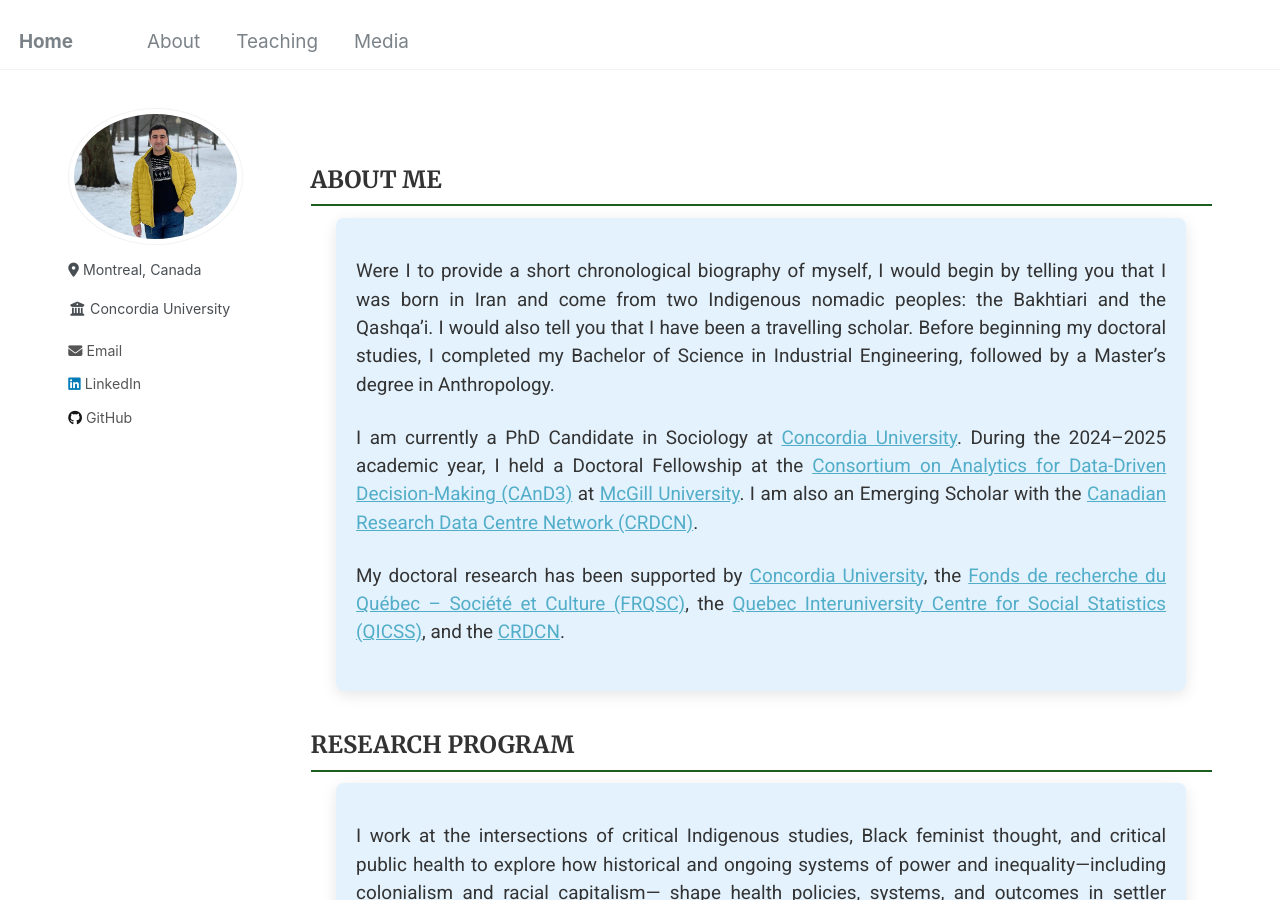
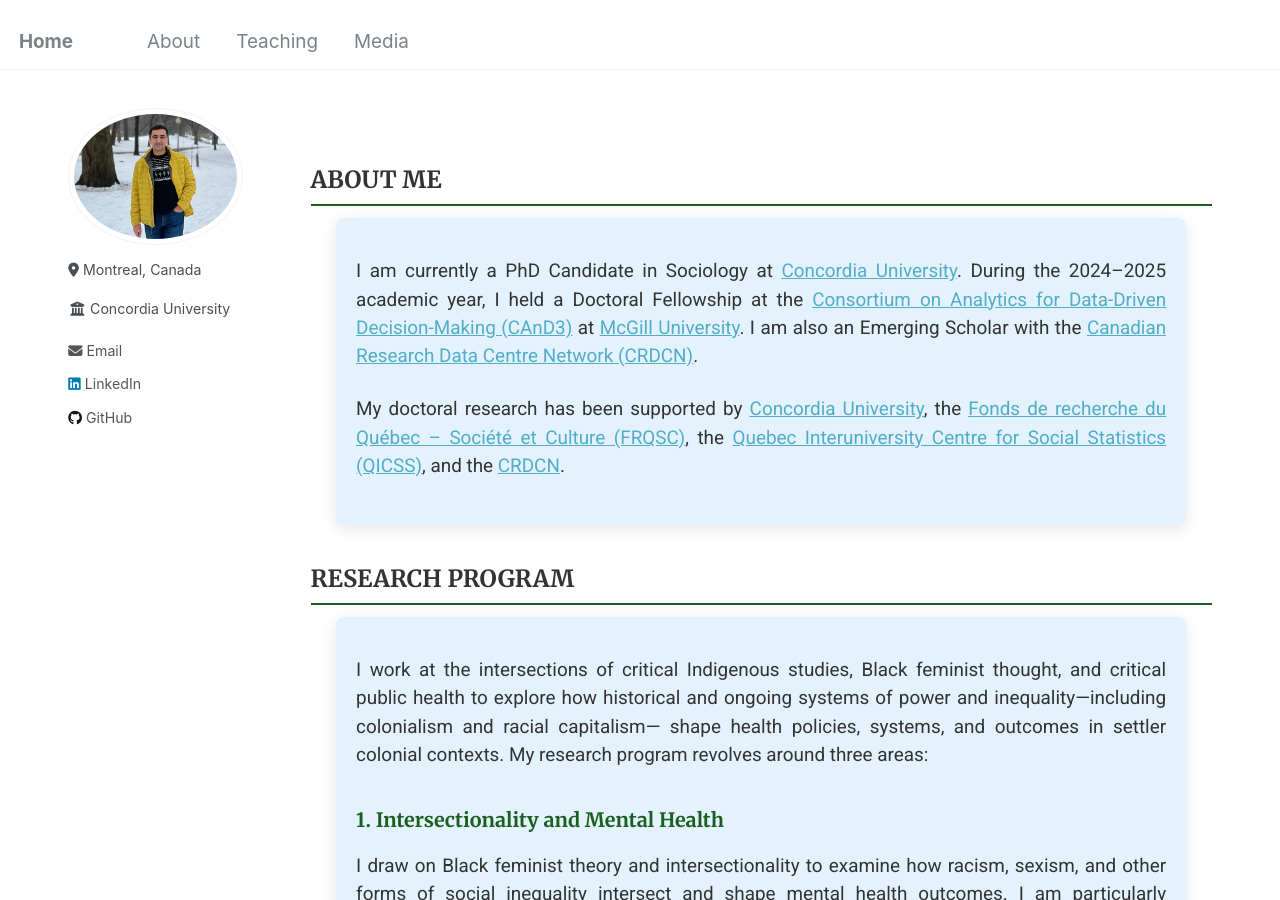
Before and after one commit to Mohsnmonji/mohsnmonji.github.io, a Jekyll site: the page built from about-me.md, in a window 1280 px wide and 900 px high. Built offline with Jekyll 4.4.1, drawn with Linux system fonts in a browser that asks for light colours.

Commit message:
Update about-me.md

```diff
--- a/about-me.md
+++ b/about-me.md
@@ -59,9 +59,6 @@ author_profile: true
 <div class="about-section">
   <h2>ABOUT ME</h2>
   <div class="about-card">
-    <p>
-      Were I to provide a short chronological biography of myself, I would begin by telling you that I was born in Iran and come from two Indigenous nomadic peoples: the Bakhtiari and the Qashqa’i. I would also tell you that I have been a travelling scholar. Before beginning my doctoral studies, I completed my Bachelor of Science in Industrial Engineering, followed by a Master’s degree in Anthropology.
-    </p>
 
     <p>
       I am currently a PhD Candidate in Sociology at
```
